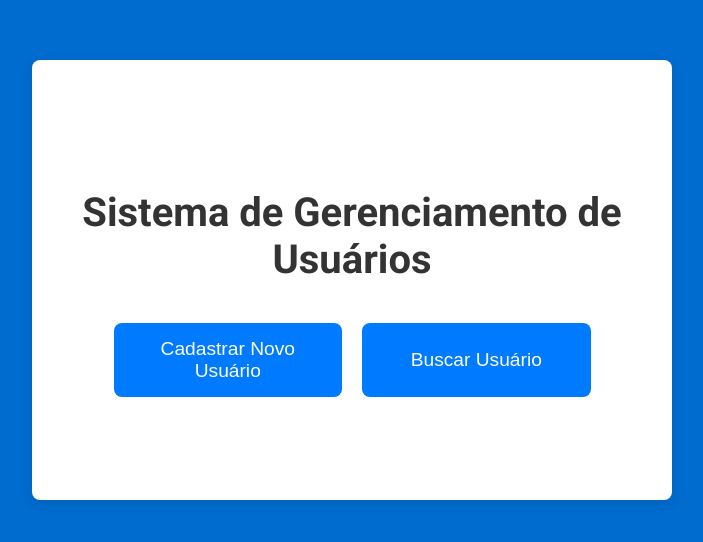
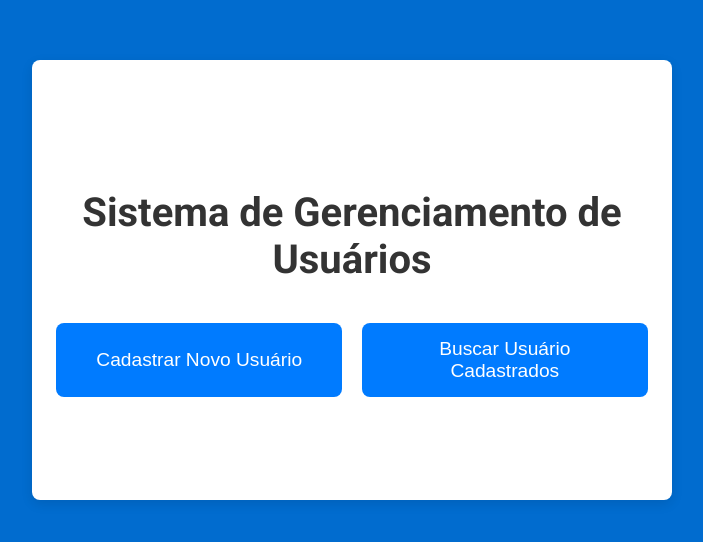
Before and after one commit to GeucyPassosDev/UserManagement, a React (Create React App) app in the folder frontend/: page / in a window 1280 px wide. Shown: the part 120-662 px from the top of the page, without its empty margins (288-991 px from the left). Built offline with nearby package versions, Linux system fonts and the light colour scheme.

Commit message:
Ajuste nos estilos app, buscar e cadastro

```diff
--- a/frontend/src/App.js
+++ b/frontend/src/App.js
@@ -17,7 +17,7 @@ const App = () => {
                     Cadastrar Novo Usuário
                 </button>
                 <button className="option-button" onClick={() => handleNavigate('/buscar')}>
-                    Buscar Usuário
+                    Buscar Usuário Cadastrados
                 </button>
             </div>
         </div>
--- a/frontend/src/BuscarUsuarios.css
+++ b/frontend/src/BuscarUsuarios.css
@@ -2,7 +2,7 @@
     display: flex;
     flex-direction: column;
     align-items: center;
-    margin-top: 30px;
+    margin-top: 50px;
 }
 
 h2 {
@@ -39,16 +39,16 @@ td svg {
     transition: color 0.3s; /* Animação suave para a cor */
 }
 
-/* Efeito ao passar o mouse sobre os ícones */
+
 td svg:hover {
-    color: #007bff; /* Altera a cor ao passar o mouse */
+    color: #007bff;
 }
 
 /* Estilo para o modal */
 .modal {
     position: fixed;
     top: 50%;
-    left: 50%;
+    left: 70%;
     transform: translate(-50%, -50%);
     background-color: white;
     border: 1px solid #ddd;
--- a/frontend/src/CadastroUsuario.css
+++ b/frontend/src/CadastroUsuario.css
@@ -28,8 +28,13 @@ input, select {
 button {
     width: 100%;
     padding: 10px;
-    color: #007bff;
+    background-color: #007bff;
+    color: white;
     border: none;
     border-radius: 4px;
     cursor: pointer;
 }
+
+button:hover {
+    background-color: #0056b3;
+}
```
